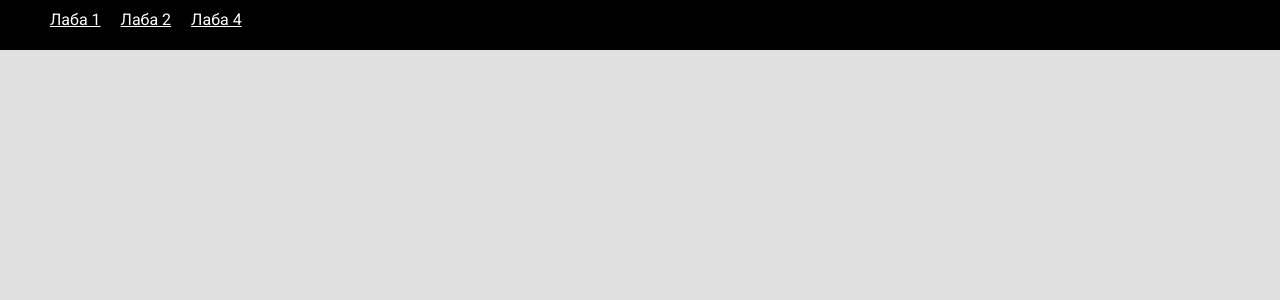
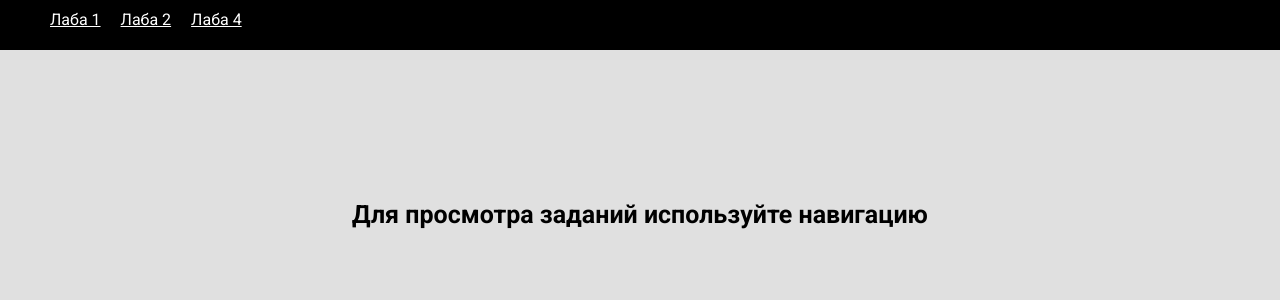
Before and after one commit to Pinkdesu/school-work, a React app: page / in a window 1280 px wide. Shown: the top 300 px of the page. Built offline with nearby package versions, Linux system fonts and the light colour scheme.

Commit message:
update readme

```diff
--- a/src/App.jsx
+++ b/src/App.jsx
@@ -20,6 +20,7 @@ const DefaultText = styled.p`
   font-size: 25px;
   font-weight: bold;
   text-align: center;
+  margin-top: 200px;
 `;
 
 const App = () => {
@@ -44,6 +45,10 @@ const App = () => {
           <Route path="/lab4">
             <MainLab4 />
           </Route>
+
+          <Route path="*">
+            <DefaultText>Страница не найдена</DefaultText>
+          </Route>
         </Switch>
       </Main>
     </ContextApp.Provider>
--- /dev/null
+++ b/src/components/main-lab6/main-lab6.jsx
@@ -0,0 +1,6 @@
+import React from "react";
+import styled from "styled-components";
+
+const MainLab6 = () => {};
+
+export default MainLab6;
```
Also changed, not shown: 1 other file (tests, documents, lock files or other folders).
